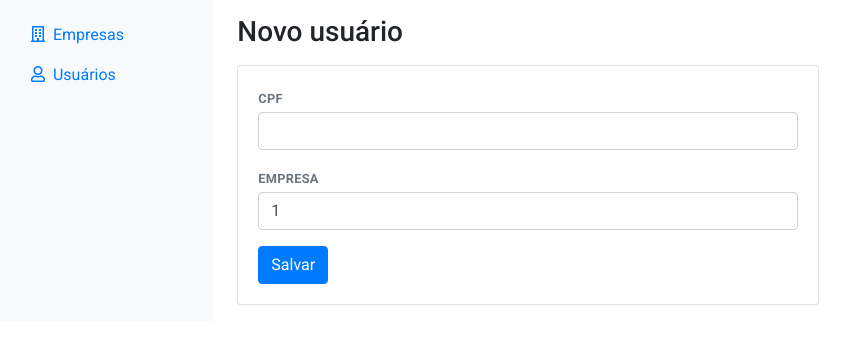
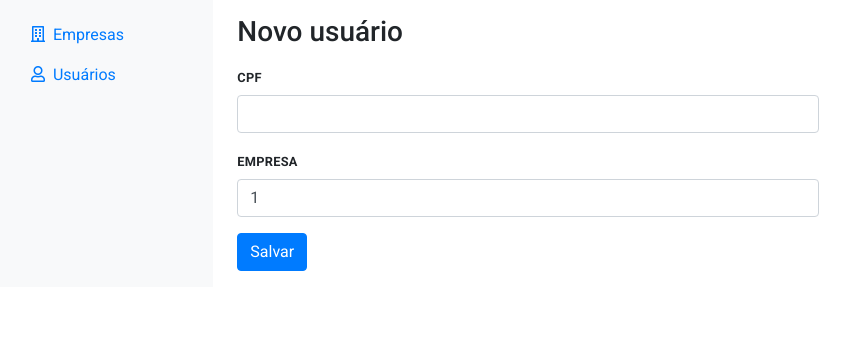
Before and after one commit to brugoncalvesss/laborfit-plataforma, a PHP site: page /admin/usuarios/novo.php in a window 1280 px wide. Shown: the part 57-406 px from the top of the page, without its empty margins (0-851 px from the left). Run offline with PHP 8.4, Linux system fonts and the light colour scheme; the visitor is signed in with stand-in values (Sample User, id 1); some libraries are stand-ins or nearby versions.

Commit message:
Fix: Remover class .card

```diff
--- a/admin/usuarios/novo.php
+++ b/admin/usuarios/novo.php
@@ -8,27 +8,21 @@
         </div>
     </header>
 
-    <div class="row">
+    <div class="row mb-3">
         <div class="col-12 col-sm-7">
-            <div class="card mb-3">
-                <div class="card-body">
+
             <form action="/admin/usuarios/cadastrarUsuario.php" method="post">
                 <div class="form-group">
-                            <label class="small text-muted text-uppercase font-weight-bold mb-1">
-                                CPF
-                            </label>
+                    <label class="small text-uppercase font-weight-bold">CPF</label>
                     <input type="text" class="form-control" name="cpf" id="cpf" required>
                 </div>
                 <div class="form-group">
-                            <label class="small text-muted text-uppercase font-weight-bold mb-1">
-                                Empresa
-                            </label>
+                    <label class="small text-uppercase font-weight-bold">Empresa</label>
                     <input type="text" class="form-control" name="empresa" value="1" required>
                 </div>
                 <button class="btn btn-primary">Salvar</button>
             </form>
-                </div>
-            </div>
+
         </div>
     </div>
 
```
Lines whose indentation alone changed are shown as unchanged.
